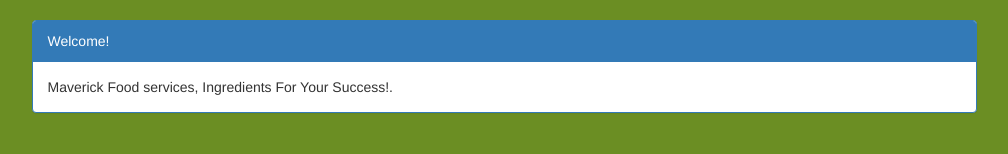
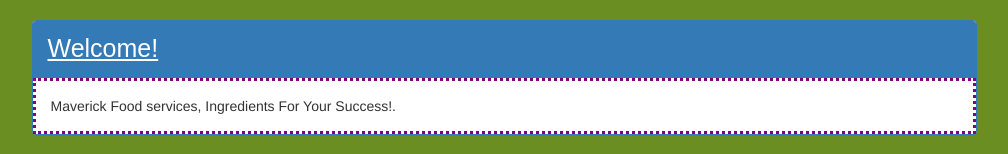
Before and after one commit to DevashishNeupane/Blog2, a Django app: page /service_list in a window 1280 px wide. Shown: the part 52-206 px from the top of the page, without its empty margins (151-1159 px from the left). Run offline with Django 3.2, Linux system fonts and the light colour scheme; the visitor is signed in with stand-in values (Sample User, id 1); data that the repository does not hold is empty; some libraries are stand-ins or nearby versions.

Commit message:
Update service_list.html

```diff
--- a/crm/templates/crm/service_list.html
+++ b/crm/templates/crm/service_list.html
@@ -12,6 +12,20 @@
         body {
             background-color: OliveDrab;
         }
+
+
+        .panel-heading {
+            font-family: Fantasy;
+            font-size: 25px;
+            text-decoration: underline;
+        }
+
+        .panel-body {
+            border: purple dotted;
+        }
+
+
+
     </style>
     <div class="container">
         <div class="row">
```
